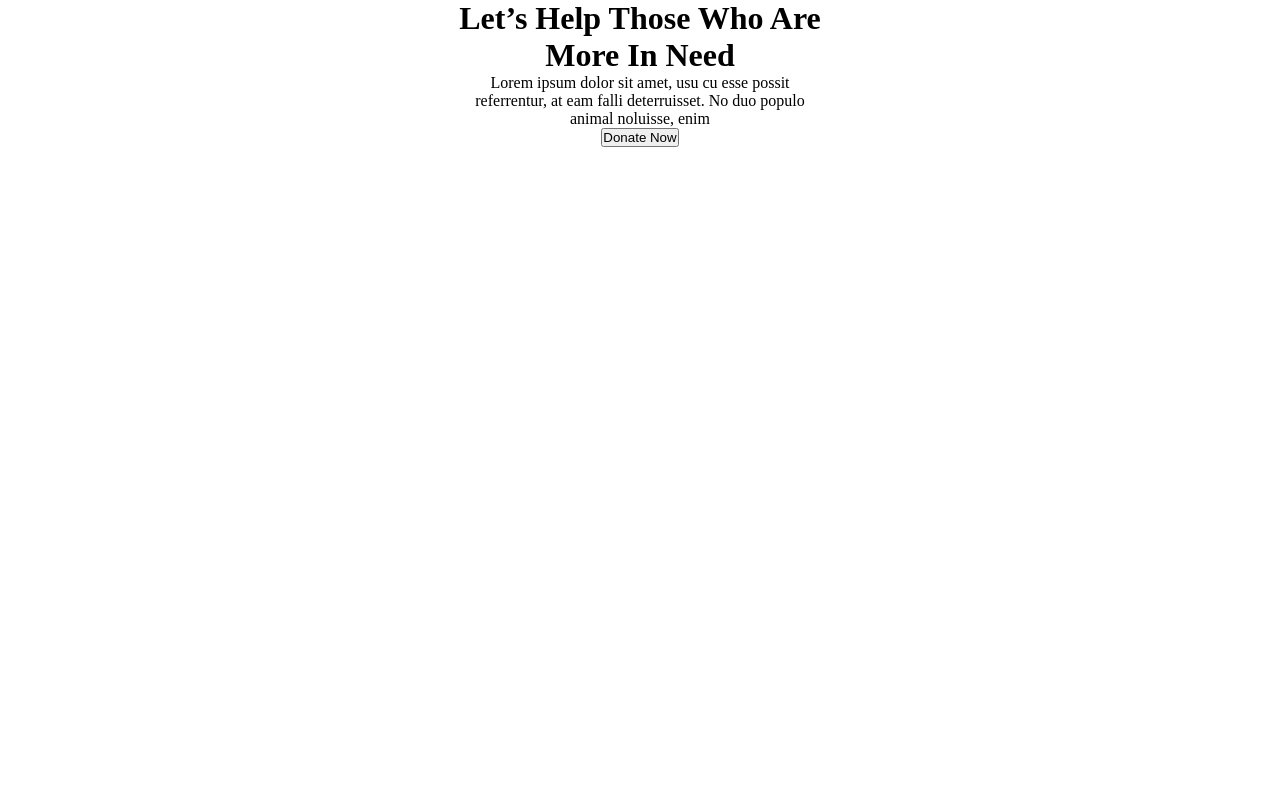
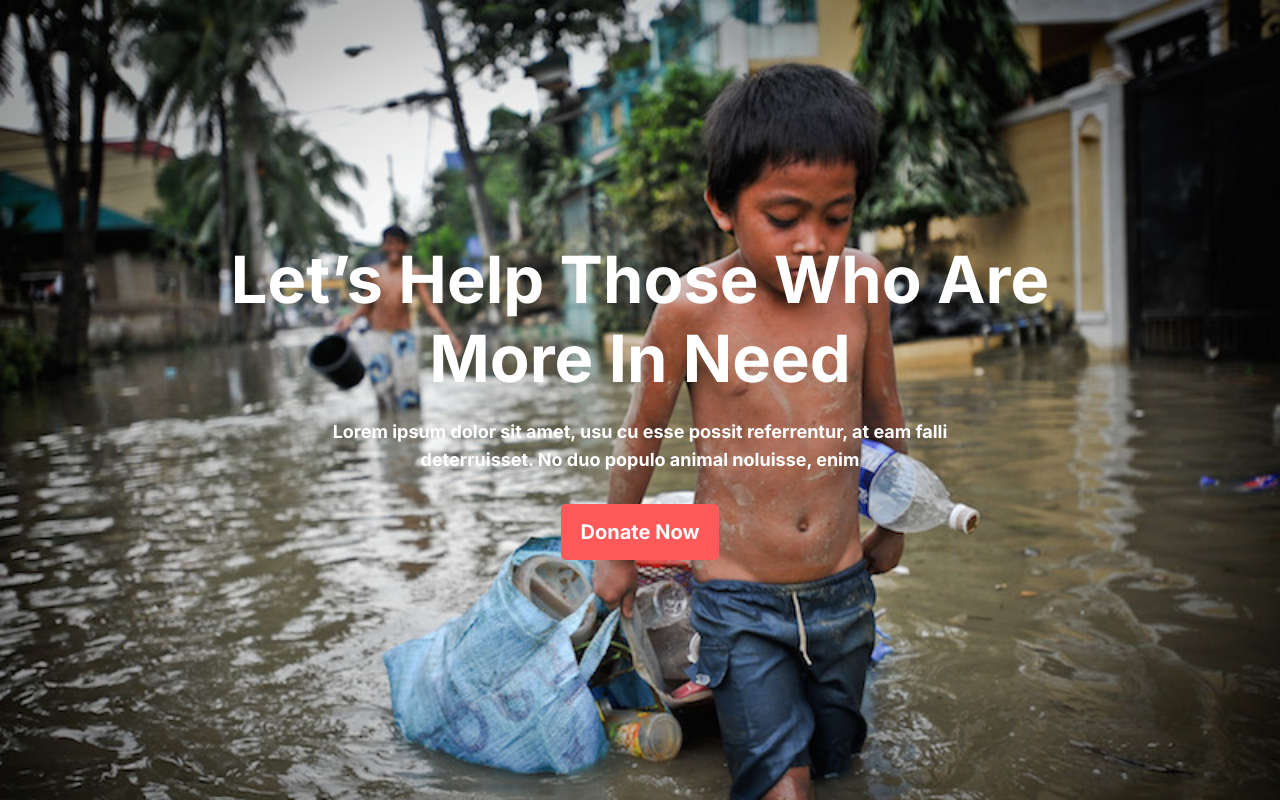
Before and after one commit to roushanali064/donate, a plain HTML site: page index.html in a window 1280 px wide. Drawn offline with Linux system fonts and the light colour scheme.

Commit message:
banner commit

```diff
--- a/index.html
+++ b/index.html
@@ -4,15 +4,16 @@
     <meta charset="UTF-8">
     <meta http-equiv="X-UA-Compatible" content="IE=edge">
     <meta name="viewport" content="width=device-width, initial-scale=1.0">
+    <link rel="preconnect" href="https://fonts.googleapis.com"><link rel="preconnect" href="https://fonts.gstatic.com" crossorigin><link href="https://fonts.googleapis.com/css2?family=Inter:wght@700&display=swap" rel="stylesheet">
     <link rel="stylesheet" href="styles/style.css">
     <title>Donate To Day</title>
 </head>
 <body>
     <!-- start header section -->
     <header class="banner ">
-        <h1>Let’s Help Those Who Are <br> More In Need</h1>
-        <p>Lorem ipsum dolor sit amet, usu cu esse possit <br> referrentur, at eam falli deterruisset. No duo populo <br> animal noluisse, enim</p>
-        <button>Donate Now</button>
+        <h1 class="banner-title">Let’s Help Those Who Are <br> More In Need</h1>
+        <p class="banner-description">Lorem ipsum dolor sit amet, usu cu esse possit referrentur, at eam falli <br> deterruisset. No duo populo animal noluisse, enim</p>
+        <button class="btn-primary">Donate Now</button>
     </header>
 </body>
 </html>
--- a/styles/style.css
+++ b/styles/style.css
@@ -1,8 +1,46 @@
-*{
+/* basic setup */
+* {
     padding: 0;
     margin: 0;
     text-decoration: none;
+    font-family: 'Inter', sans-serif;
 }
-.banner{
+
+.btn-primary {
+    padding: 16px 20px;
+    color: #FFFFFF;
+    font-weight: 600;
+    font-size: 20px;
+    background-color: #FF5959;
+    border: none;
+    border-radius: 5px;
+}
+
+/* banner section */
+.banner {
+    background-image: url(/images/donation9.jpg);
+    background-repeat: no-repeat;
+    background-size: cover;
+    height: 100vh;
+    width: 100%;
+    display: flex;
+    flex-direction: column;
+    justify-content: center;
+    align-items: center;
     text-align: center;
+    color: #FFFFFF;
 }
+
+.banner-title {
+    font-weight: 700;
+    font-size: 65px;
+    line-height: 79px;
+}
+
+.banner-description {
+    font-weight: 400;
+    font-size: 18px;
+    line-height: 28px;
+    margin-top: 20px;
+    margin-bottom: 30px;
+}
```
